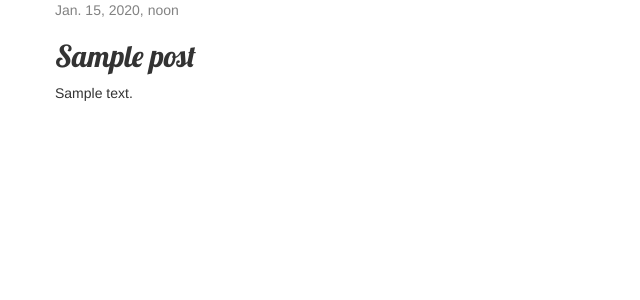
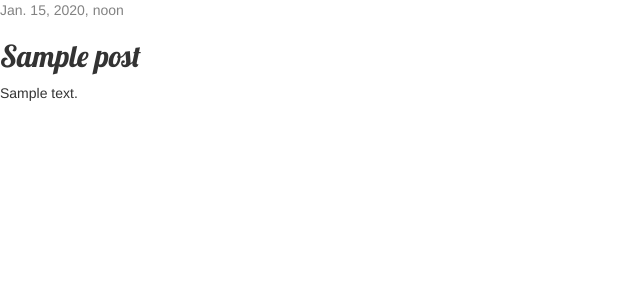
Before and after one commit to OmarEhab177/my-first-blog, a Django app: page /post/1/ in a window 1280 px wide. Shown: the top 300 px of the page, without its empty margins (0-640 px from the left). Run offline with Django 3.2, Linux system fonts and the light colour scheme; tables that the repository leaves empty hold one stand-in row (values such as "Sample post"); some libraries are stand-ins or nearby versions.

```diff
--- a/blog/templates/blog/post_detail.html
+++ b/blog/templates/blog/post_detail.html
@@ -1,9 +1,6 @@
 {% extends 'blog/base.html' %}
 
 {% block content %}
-    <div class="content container">
-        <div class="row">
-            <div class="col-md-8">
                 <div class="post">
                     {% if post.created_date %}
                         <div class="date">
@@ -13,7 +10,4 @@
                     <h2>{{ post.title }}</h2>
                     <p>{{ post.text|linebreaksbr }}</p>
                 </div>
-            </div>
-        </div>
-    </div>
 {% endblock %}
```
